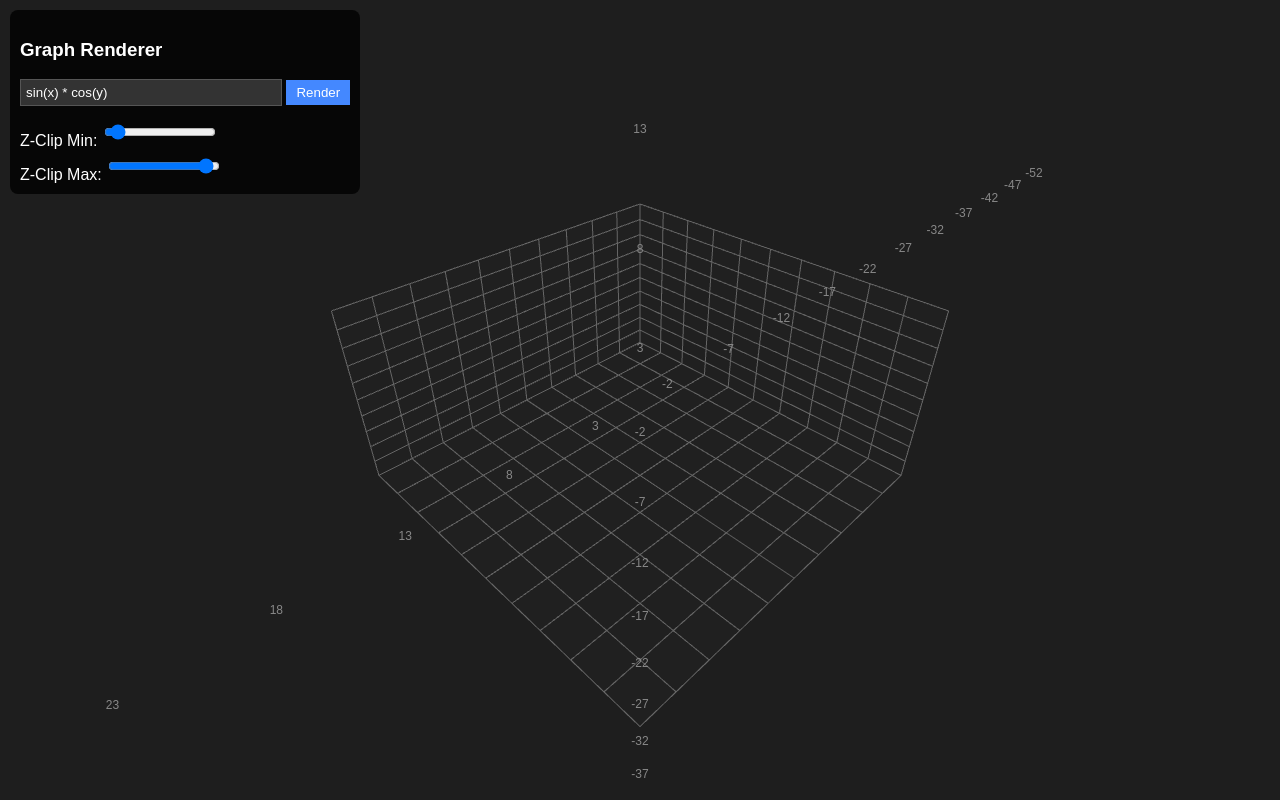
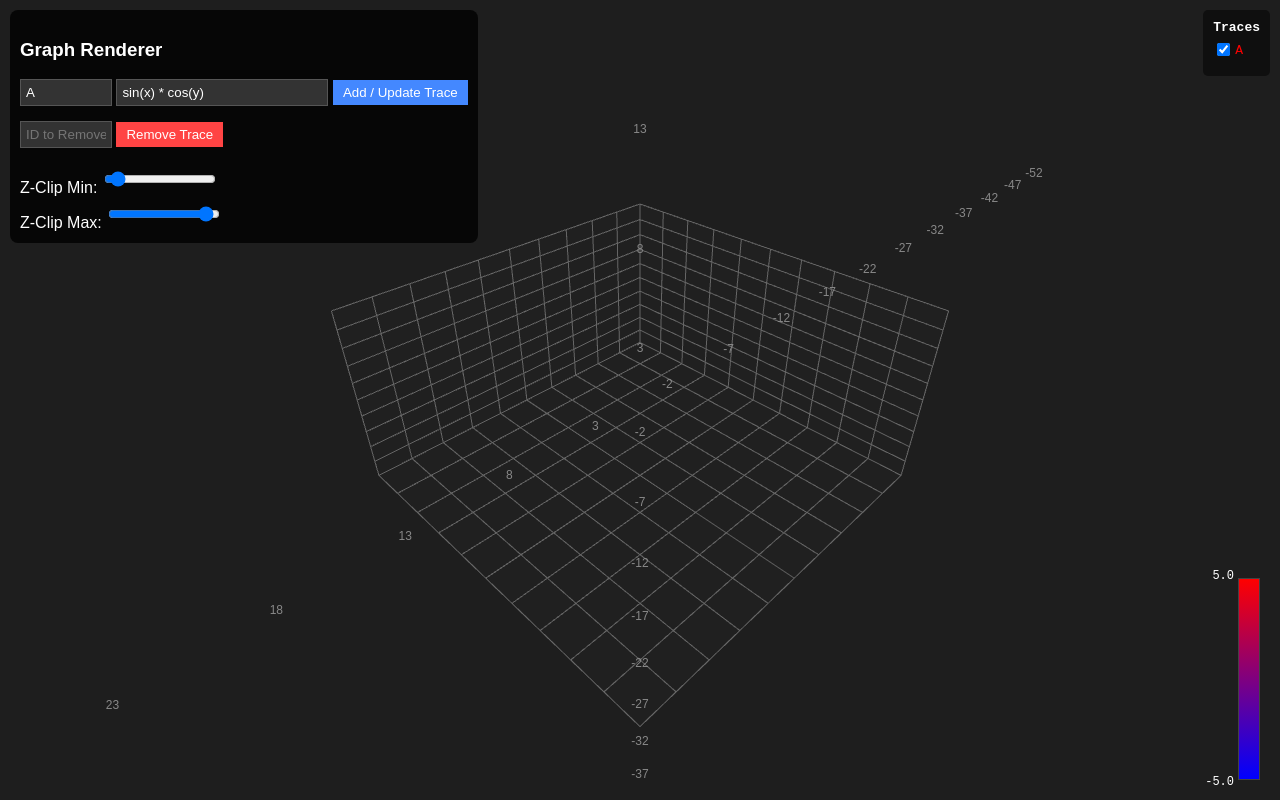
Before and after one commit to kamal-hamza/obsidian-graph-plugin, a website built with Vite: page three-graph-renderer/index.html in a window 1280 px wide. Built offline with nearby package versions, Linux system fonts and the light colour scheme.

Commit message:
added height map

```diff
--- a/three-graph-renderer/index.html
+++ b/three-graph-renderer/index.html
@@ -34,7 +34,7 @@
             background: #333;
             border: 1px solid #555;
             color: white;
-            width: 250px;
+            margin-bottom: 5px;
         }
 
         button {
@@ -44,15 +44,25 @@
             border: none;
             color: white;
         }
+
+        .row {
+            margin-bottom: 10px;
+        }
     </style>
 </head>
 
 <body>
     <div id="ui">
         <h3>Graph Renderer</h3>
-        <div>
-            <input type="text" id="formula" value="sin(x) * cos(y)" />
-            <button id="renderBtn">Render</button>
+        <div class="row">
+            <input type="text" id="traceId" placeholder="Trace ID (e.g. A)" style="width: 80px;" value="A" />
+            <input type="text" id="formula" placeholder="Formula (e.g. sin(x))" value="sin(x) * cos(y)"
+                style="width: 200px;" />
+            <button id="addBtn">Add / Update Trace</button>
+        </div>
+        <div class="row">
+            <input type="text" id="removeId" placeholder="ID to Remove" style="width: 80px;" />
+            <button id="removeBtn" style="background: #ff4444;">Remove Trace</button>
         </div>
         <div style="margin-top: 10px;">
             <label>Z-Clip Min: <input type="range" id="clipMin" min="-10" max="10" step="0.1" value="-10"
@@ -79,13 +89,23 @@
                 await renderer.isReady();
                 console.log('✅ Renderer ready!');
 
-                // Initial render with default expression
-                renderer.setExpression("sin(sqrt(x^2 + y^2))");
+                // Initial render
+                await renderer.addTrace('A', "sin(sqrt(x^2 + y^2))");
 
                 // Setup UI event handlers
-                document.getElementById('renderBtn').addEventListener('click', () => {
+                document.getElementById('addBtn').addEventListener('click', () => {
+                    const id = document.getElementById('traceId').value;
                     const val = document.getElementById('formula').value;
-                    renderer.setExpression(val);
+                    if (id && val) {
+                        renderer.addTrace(id, val);
+                    }
+                });
+
+                document.getElementById('removeBtn').addEventListener('click', () => {
+                    const id = document.getElementById('removeId').value;
+                    if (id) {
+                        renderer.removeTrace(id);
+                    }
                 });
 
                 const clipMin = document.getElementById('clipMin');
--- a/three-graph-renderer/src/GraphRenderer.ts
+++ b/three-graph-renderer/src/GraphRenderer.ts
@@ -7,6 +7,8 @@ import { AxisSystem } from './axes/AxisSystem';
 import { GridSystem } from './axes/GridSystem';
 import { GraphGeometry } from './geometry/GraphGeometry';
 import { WasmComputer } from './compute/WasmComputer';
+import { Legend } from './ui/Legend';
+import { Colorbar } from './ui/Colorbar';
 
 export class GraphRenderer {
     private container: HTMLElement | null = null;
@@ -19,12 +21,16 @@ export class GraphRenderer {
     private interactionManager: InteractionManager;
     private axisSystem: AxisSystem;
     private gridSystem: GridSystem;
-    private graphGeometry: GraphGeometry;
+    private traces: Map<string, GraphGeometry> = new Map();
     public computer: WasmComputer;
 
     private theme: ThemeConfig = DEFAULT_THEME;
     private resizeObserver: ResizeObserver;
     private needsUpdate: boolean = true;
+
+    // UI Components
+    private legend: Legend;
+    private colorbar: Colorbar;
 
     private lights: { ambient: AmbientLight, directional: DirectionalLight };
 
@@ -61,13 +67,18 @@ export class GraphRenderer {
         this.axisSystem = new AxisSystem(this.scene, this.theme);
         this.gridSystem = new GridSystem(this.scene, this.theme);
 
-        this.graphGeometry = new GraphGeometry();
-        this.scene.add(this.graphGeometry.getObject());
-        this.scene.add(this.graphGeometry.getContourObject());
+        // Initialize UI
+        this.legend = new Legend();
+        this.legend.setCallback((id, visible) => this.toggleTrace(id, visible));
+
+        this.colorbar = new Colorbar();
+        this.colorbar.updateColors(this.theme.colorMap.start, this.theme.colorMap.end);
 
         // Initialize Interaction Manager
         this.interactionManager = new InteractionManager(this.camera, this.scene, this.renderer.domElement);
-        this.interactionManager.setTarget(this.graphGeometry.getObject());
+        // Note: InteractionManager target will be set when adding traces if we want to hover,
+        // but currently it handles a single mesh or needs modification to handle multiple.
+        // For now, let's just not set a specific target or handle it in addTrace.
 
         this.computer = new WasmComputer(wasmFactory);
 
@@ -91,6 +102,10 @@ export class GraphRenderer {
         container.appendChild(this.renderer.domElement);
         container.appendChild(this.labelRenderer.domElement);
 
+        // Append UI
+        container.appendChild(this.legend.getElement());
+        container.appendChild(this.colorbar.getElement());
+
         this.resizeObserver.observe(container);
         this.onResize();
         this.needsUpdate = true;
@@ -100,6 +115,8 @@ export class GraphRenderer {
         if (this.container) {
             this.container.removeChild(this.renderer.domElement);
             this.container.removeChild(this.labelRenderer.domElement);
+            this.container.removeChild(this.legend.getElement());
+            this.container.removeChild(this.colorbar.getElement());
             this.resizeObserver.disconnect();
         }
         this.input.dispose();
@@ -114,48 +131,92 @@ export class GraphRenderer {
         this.axisSystem.updateTheme(theme);
         this.gridSystem.updateTheme(theme);
 
-        // Update graph material
-        const mat = this.graphGeometry.getMaterial();
-        mat.setColors(theme.colorMap.start, theme.colorMap.end);
+        this.colorbar.updateColors(theme.colorMap.start, theme.colorMap.end);
 
-        // Update Contour Color
-        this.graphGeometry.setContourColor(theme.contourColor);
+        // Update all traces
+        this.traces.forEach(trace => {
+            const mat = trace.getMaterial();
+            mat.setColors(theme.colorMap.start, theme.colorMap.end);
+            trace.setContourColor(theme.contourColor);
+        });
 
         this.needsUpdate = true;
     }
 
     public async setExpression(formula: string) {
-        // Demo range
+        // Backward compatibility
+        await this.addTrace('default', formula);
+    }
+
+    public async addTrace(id: string, formula: string) {
+        // Demo range & bounds
         const range = { xMin: -10, xMax: 10, yMin: -10, yMax: 10 };
-        // Assume Z range for bounds calculation
-        // In a real app, we'd calculate this from data or set fixed defaults
         const zBounds = { zMin: -5, zMax: 5 };
         const resolution = 150;
 
-        // Update Grids & Walls
-        this.gridSystem.updateBounds({
-            ...range,
-            ...zBounds
-        });
+        // If trace exists, update it. If not, create new.
+        let geometry = this.traces.get(id);
+        if (!geometry) {
+            geometry = new GraphGeometry();
+            this.traces.set(id, geometry);
+            this.scene.add(geometry.getObject());
+            this.scene.add(geometry.getContourObject());
 
-        // Update InteractionManager bounds
-        this.interactionManager.updateBounds({
-            ...range,
-            ...zBounds
-        });
+            // Set initial styles
+            const mat = geometry.getMaterial();
+            mat.setColors(this.theme.colorMap.start, this.theme.colorMap.end);
+            geometry.setContourColor(this.theme.contourColor);
 
-        // Set Floor Level for Contours
-        this.graphGeometry.setFloorLevel(zBounds.zMin);
+            // Add to legend
+            // We can pick a color for the text based on ID or just use theme
+            this.legend.addTrace(id, this.theme.colorMap.end);
+
+            // Update Interaction Manager target (simplistically just set to last added for now)
+            this.interactionManager.setTarget(geometry.getObject());
+        }
+
+        // Update Grids & Walls (Global for now, assuming all traces share valid domain)
+        this.gridSystem.updateBounds({ ...range, ...zBounds });
+
+        // Update Colorbar bounds
+        this.colorbar.updateBounds(zBounds.zMin, zBounds.zMax);
+
+        // Set Floor Level
+        geometry.setFloorLevel(zBounds.zMin);
 
         const data = this.computer.calculate(formula, range, resolution);
         if (data) {
-            this.graphGeometry.updateData(data, resolution);
+            geometry.updateData(data, resolution);
+            this.container?.appendChild(this.legend.getElement()); // Ensure legend is there if mounting happened
+            this.needsUpdate = true;
+        }
+    }
+
+    public removeTrace(id: string) {
+        const geometry = this.traces.get(id);
+        if (geometry) {
+            this.scene.remove(geometry.getObject());
+            this.scene.remove(geometry.getContourObject());
+            // Dispose geometry/material?
+            this.traces.delete(id);
+            this.legend.removeTrace(id);
+            this.needsUpdate = true;
+        }
+    }
+
+    public toggleTrace(id: string, visible: boolean) {
+        const geometry = this.traces.get(id);
+        if (geometry) {
+            geometry.getObject().visible = visible;
+            geometry.getContourObject().visible = visible;
             this.needsUpdate = true;
         }
     }
 
     public setZClipping(min: number, max: number) {
-        this.graphGeometry.getMaterial().setClipRange(min, max);
+        this.traces.forEach(trace => {
+            trace.getMaterial().setClipRange(min, max);
+        });
         this.needsUpdate = true;
     }
 
@@ -182,12 +243,7 @@ export class GraphRenderer {
             this.input.update();
 
             this.axisSystem.update(this.camera);
-            // Position-based grid fade
-            // Note: gridSystem update expects Vector3, but we can pass camera.position
             this.gridSystem.update(this.camera.position);
-
-            // Keep directional light loosely following camera for consistent illumination
-            // this.lights.directional.position.copy(this.camera.position).add(new Vector3(5,5,10));
 
             this.renderer.render(this.scene, this.camera);
             this.labelRenderer.render(this.scene, this.camera);
--- /dev/null
+++ b/three-graph-renderer/src/ui/Colorbar.ts
@@ -0,0 +1,64 @@
+
+export class Colorbar {
+    private container: HTMLElement;
+    private gradientBar: HTMLElement;
+    private maxLabel: HTMLElement;
+    private minLabel: HTMLElement;
+
+    constructor() {
+        this.container = document.createElement('div');
+        this.container.style.position = 'absolute';
+        this.container.style.bottom = '20px';
+        this.container.style.right = '20px'; // Align with Legend roughly or bottom right
+        this.container.style.width = '20px';
+        this.container.style.height = '200px';
+        this.container.style.backgroundColor = 'rgba(0,0,0,0.3)';
+        this.container.style.border = '1px solid rgba(255,255,255,0.2)';
+        this.container.style.zIndex = '1000';
+        this.container.style.display = 'flex';
+        this.container.style.flexDirection = 'column';
+        this.container.style.alignItems = 'center';
+
+        // Max Label (Top)
+        this.maxLabel = document.createElement('div');
+        this.maxLabel.style.position = 'absolute';
+        this.maxLabel.style.right = '25px';
+        this.maxLabel.style.top = '-10px';
+        this.maxLabel.style.color = '#fff';
+        this.maxLabel.style.fontSize = '12px';
+        this.maxLabel.style.fontFamily = 'monospace';
+        this.maxLabel.innerText = '5.0';
+        this.container.appendChild(this.maxLabel);
+
+        // Min Label (Bottom)
+        this.minLabel = document.createElement('div');
+        this.minLabel.style.position = 'absolute';
+        this.minLabel.style.right = '25px';
+        this.minLabel.style.bottom = '-10px';
+        this.minLabel.style.color = '#fff';
+        this.minLabel.style.fontSize = '12px';
+        this.minLabel.style.fontFamily = 'monospace';
+        this.minLabel.innerText = '-5.0';
+        this.container.appendChild(this.minLabel);
+
+        // Gradient
+        this.gradientBar = document.createElement('div');
+        this.gradientBar.style.width = '100%';
+        this.gradientBar.style.height = '100%';
+        this.container.appendChild(this.gradientBar);
+    }
+
+    public getElement(): HTMLElement {
+        return this.container;
+    }
+
+    public updateColors(startColor: string, endColor: string) {
+        // Vertical gradient from bottom (min) to top (max)
+        this.gradientBar.style.background = `linear-gradient(to top, ${startColor}, ${endColor})`;
+    }
+
+    public updateBounds(zMin: number, zMax: number) {
+        this.minLabel.innerText = zMin.toFixed(1);
+        this.maxLabel.innerText = zMax.toFixed(1);
+    }
+}
--- /dev/null
+++ b/three-graph-renderer/src/ui/Legend.ts
@@ -0,0 +1,85 @@
+
+export class Legend {
+    private container: HTMLElement;
+    private list: HTMLElement;
+    private callbacks: { onToggle: (id: string, visible: boolean) => void } = { onToggle: () => { } };
+
+    constructor() {
+        this.container = document.createElement('div');
+        this.container.style.position = 'absolute';
+        this.container.style.top = '10px';
+        this.container.style.right = '10px';
+        this.container.style.backgroundColor = 'rgba(0, 0, 0, 0.5)';
+        this.container.style.padding = '10px';
+        this.container.style.borderRadius = '5px';
+        this.container.style.color = 'white';
+        this.container.style.fontFamily = 'monospace';
+        this.container.style.zIndex = '1000';
+        this.container.style.maxHeight = '300px';
+        this.container.style.overflowY = 'auto';
+
+        const title = document.createElement('div');
+        title.innerText = 'Traces';
+        title.style.fontWeight = 'bold';
+        title.style.marginBottom = '5px';
+        this.container.appendChild(title);
+
+        this.list = document.createElement('div');
+        this.container.appendChild(this.list);
+    }
+
+    public getElement(): HTMLElement {
+        return this.container;
+    }
+
+    public setCallback(onToggle: (id: string, visible: boolean) => void) {
+        this.callbacks.onToggle = onToggle;
+    }
+
+    public addTrace(id: string, color: string) {
+        // Check if exists
+        if (this.list.querySelector(`[data-id="${id}"]`)) return;
+
+        const item = document.createElement('div');
+        item.style.display = 'flex';
+        item.style.alignItems = 'center';
+        item.style.marginBottom = '5px';
+        item.style.cursor = 'pointer';
+        item.dataset.id = id;
+
+        const checkbox = document.createElement('input');
+        checkbox.type = 'checkbox';
+        checkbox.checked = true;
+        checkbox.style.marginRight = '5px';
+
+        checkbox.addEventListener('change', (e) => {
+            this.callbacks.onToggle(id, (e.target as HTMLInputElement).checked);
+        });
+
+        const label = document.createElement('span');
+        label.innerText = id;
+        label.style.color = color;
+
+        item.appendChild(checkbox);
+        item.appendChild(label);
+
+        // Allow clicking the text/row to toggle
+        label.addEventListener('click', () => {
+            checkbox.checked = !checkbox.checked;
+            this.callbacks.onToggle(id, checkbox.checked);
+        });
+
+        this.list.appendChild(item);
+    }
+
+    public removeTrace(id: string) {
+        const item = this.list.querySelector(`[data-id="${id}"]`);
+        if (item) {
+            this.list.removeChild(item);
+        }
+    }
+
+    public clear() {
+        this.list.innerHTML = '';
+    }
+}
```
